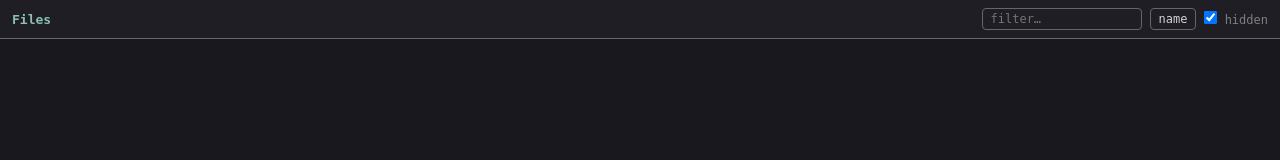
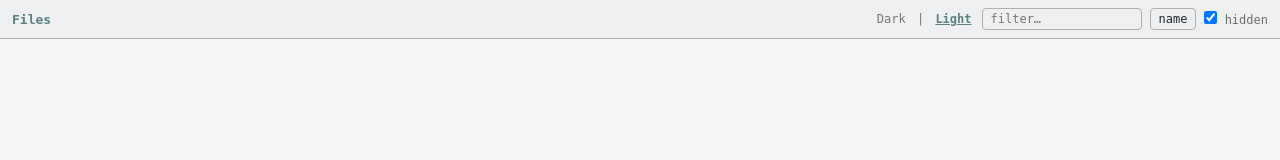
Before and after one commit to maxdai/pi-web, a plain HTML site: page static/files.html in a window 1280 px wide. Drawn offline with Linux system fonts and the light colour scheme; no server answers.

Commit message:
feat(files): dark/light theme switch on the files page
The files page now has the same Dark | Light switcher as the chat page
and shares localStorage's piweb-theme (the legacy 'bright' key migrates),
so both pages stay on the same theme. The class is applied by the inline
script before the page renders to avoid a flash, and JSON's two hardcoded
token colours (numbers/bools) get One Light equivalents so they stay
readable on the light background.

```diff
--- a/static/files.css
+++ b/static/files.css
@@ -368,6 +368,15 @@
   color: #c678dd;
 }
 
+/* 亮色主题：上面两个硬编码色是为暗色选的，亮底下对比度不够 → 换成 One Light 一组的取值 */
+body.theme-light #fs-preview .json-num {
+  color: #986801;
+}
+
+body.theme-light #fs-preview .json-bool {
+  color: #a626a4;
+}
+
 #fs-preview .json-punc {
   color: var(--dim);
 }
--- a/static/files.html
+++ b/static/files.html
@@ -13,6 +13,11 @@
     <button id="fs-toggle-list" class="fs-btn" title="Collapse / expand the file list">«</button>
     <span id="fs-title">Files</span>
     <nav id="fs-crumbs" aria-label="path"></nav>
+    <span id="theme-switch">
+      <span class="theme-option" data-theme="dark">Dark</span>
+      <span class="theme-sep">|</span>
+      <span class="theme-option" data-theme="light">Light</span>
+    </span>
     <span id="fs-tools">
       <input id="fs-filter" type="search" placeholder="filter…" autocomplete="off" spellcheck="false">
       <button id="fs-sort" class="fs-btn" title="Sort by name / modified time">name</button>
@@ -42,7 +47,15 @@
       <div id="fs-note" hidden></div>
     </div>
   </div>
-  <script nonce="__PI_WEB_FS_NONCE__">window.__PI_WEB_FS_TOKEN__ = "__PI_WEB_FS_TOKEN_VALUE__";</script>
+  <script nonce="__PI_WEB_FS_NONCE__">
+    window.__PI_WEB_FS_TOKEN__ = "__PI_WEB_FS_TOKEN_VALUE__";
+    // 主题尽早应用（与主页面共用 localStorage 的 piweb-theme），避免首屏闪一下再切换
+    (function () {
+      var t = localStorage.getItem("piweb-theme");
+      if (t === "bright") t = "light"; // 旧键名迁移
+      document.body.classList.toggle("theme-light", (t || "light") === "light");
+    })();
+  </script>
   <script src="vendor/marked.min.js"></script>
   <script src="sanitize.js"></script>
   <script src="files.js"></script>
--- a/static/files.js
+++ b/static/files.js
@@ -617,6 +617,23 @@ function renderText(text) {
   if (lines.length > max) showNote(`文件行数过多，只渲染前 ${max} 行（${wrap ? "折行模式" : "非折行模式"}）；完整内容请 download`);
 }
 
+// ---------------------------------------------------------------- 主题（Dark / Light）
+
+/** 与主页面共用 localStorage 的 `piweb-theme`（页面打开时已由内联脚本先应用一次）。 */
+function currentTheme() {
+  const stored = localStorage.getItem("piweb-theme");
+  return stored === "bright" ? "light" : stored || "light";
+}
+
+function applyTheme(name) {
+  const light = name === "light";
+  document.body.classList.toggle("theme-light", light);
+  localStorage.setItem("piweb-theme", light ? "light" : "dark");
+  for (const el of document.querySelectorAll(".theme-option")) {
+    el.classList.toggle("active", el.dataset.theme === (light ? "light" : "dark"));
+  }
+}
+
 // ---------------------------------------------------------------- 事件绑定
 
 el("fs-filter").addEventListener("input", (e) => {
@@ -717,5 +734,10 @@ el("fs-wrap").addEventListener("change", (e) => {
 
 // 默认从**当前会话 cwd** 开始：不带 path 时服务端按会话 cwd 解析（§28.3）
 applySplit();
+applyTheme(currentTheme());
+for (const el of document.querySelectorAll(".theme-option")) {
+  el.addEventListener("click", () => applyTheme(el.dataset.theme));
+}
+
 const initialPath = new URLSearchParams(location.search).get("path");
 navigate(initialPath || null);
```
Also changed, not shown: pi-web-design.md (+3 -1 lines).
